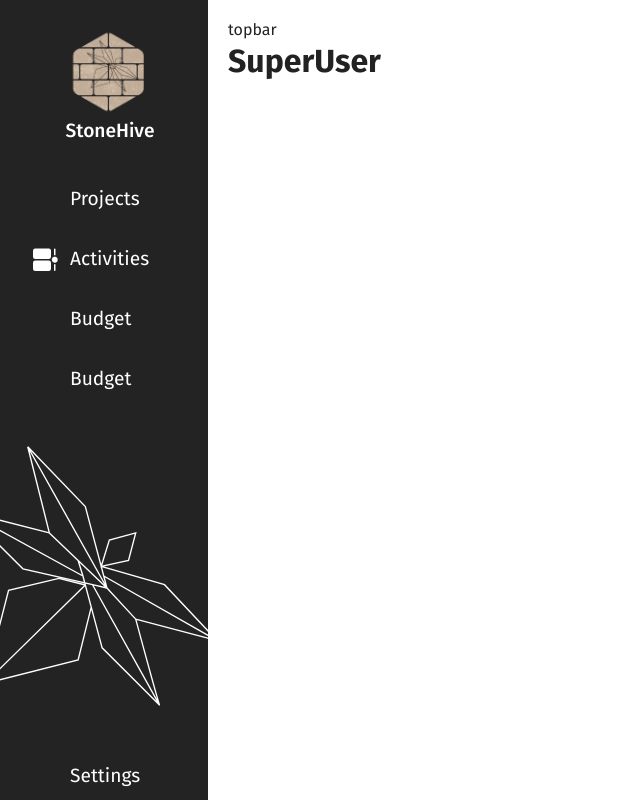
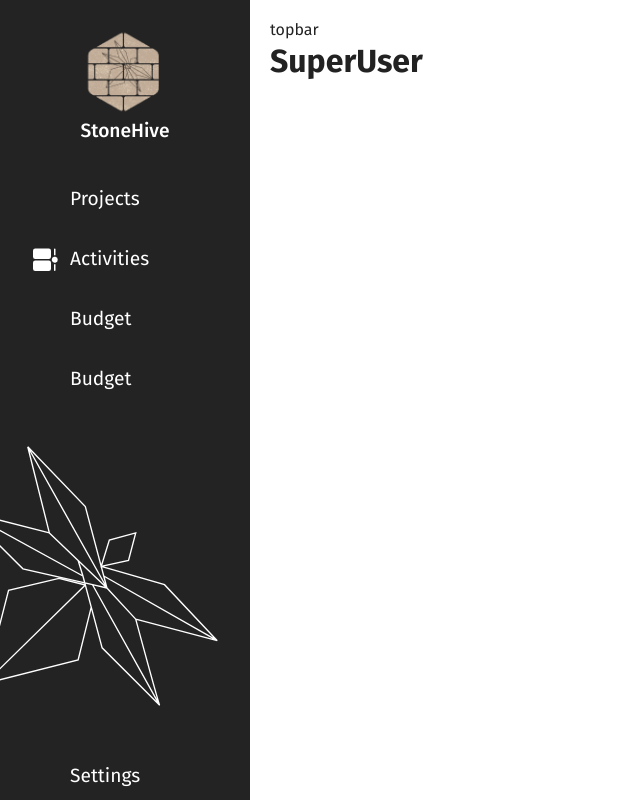
Before and after one commit to SairajK19/stonehive, a React (Create React App) app: page /super-user in a window 1280 px wide. Shown: the whole page, without its empty margins (0-640 px from the left). Built offline with nearby package versions, Linux system fonts and the light colour scheme; some icons are missing.

Commit message:
sidebar fix

```diff
--- a/src/components/Sidebar/sidebar.module.scss
+++ b/src/components/Sidebar/sidebar.module.scss
@@ -11,7 +11,7 @@
   grid-template-rows: auto auto 1fr auto auto;
   grid-gap: 20px;
   background-color: $primary-color;
-  width: $sidebar-width;
+  min-width: $sidebar-width;
   padding: 20px 0;
   height: 100vh;
   overflow-y: auto;
@@ -75,7 +75,7 @@
   .container {
     @include FlexCenter(column);
     justify-content: space-between;
-    width: 90px;
+    min-width: $sidebar-width-sm;
     .logo {
       padding: 20px;
       img {
--- a/src/styles/_variables.scss
+++ b/src/styles/_variables.scss
@@ -1,4 +1,5 @@
 $sidebar-width: 250px;
+$sidebar-width-sm: 90px;
 $tablet-width: 768px;
 $mobile-large: 425px;
 $mobile-medium: 375px;
```
